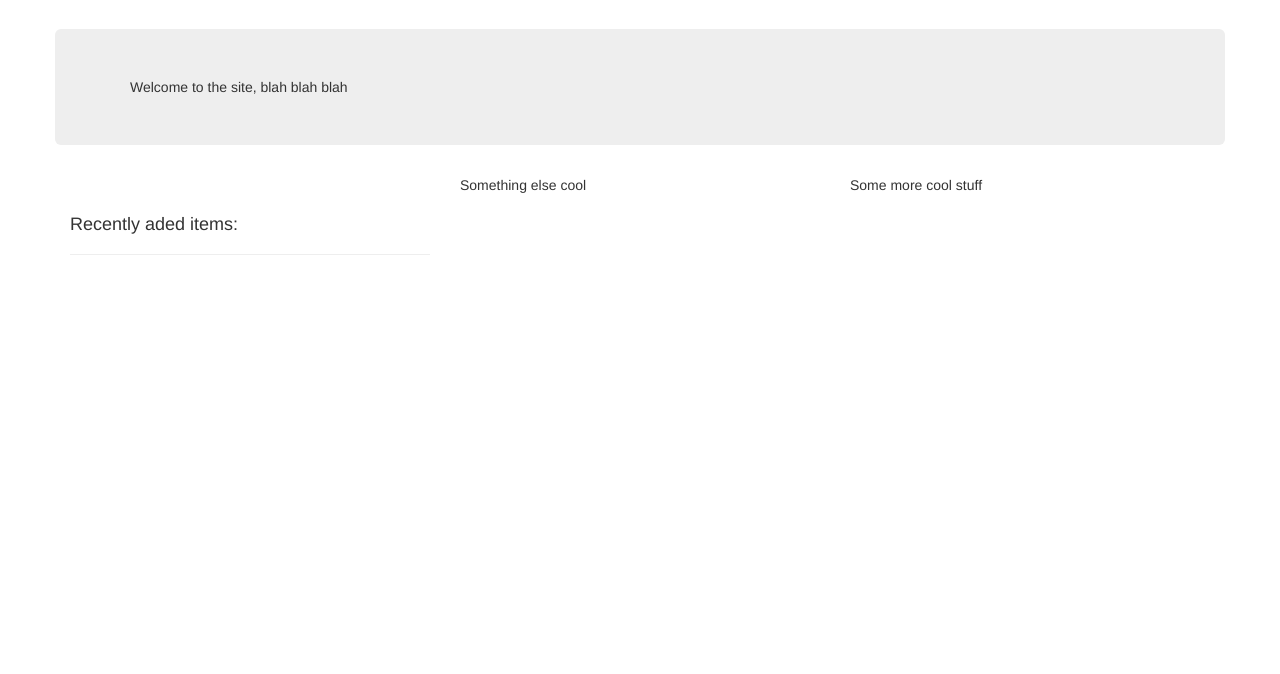
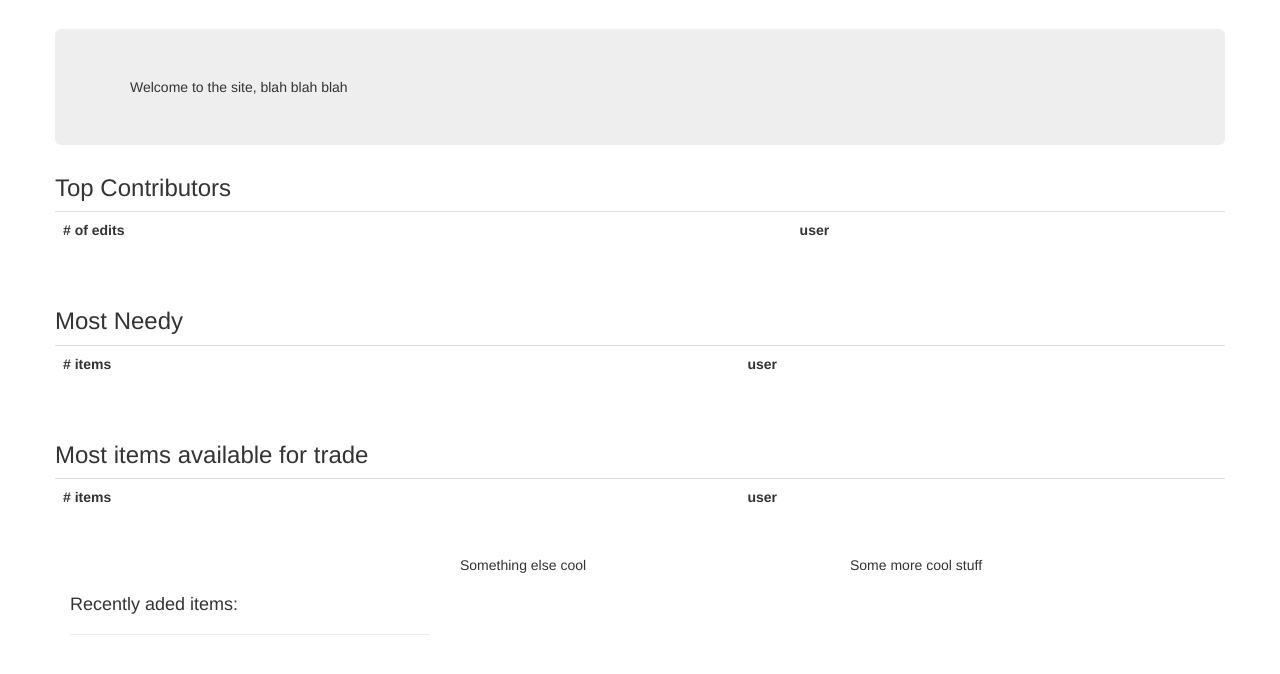
Before and after one commit to subiki/scarfage, a Flask app: page / in a window 1280 px wide. Shown: the part 51-725 px from the top of the page. Run offline with Flask 2, Linux system fonts and the light colour scheme; lists and menus that the app fills with data are empty; some libraries are stand-ins or nearby versions.

Commit message:
moving site stat to homepage.

```diff
--- a/scarf/main.py
+++ b/scarf/main.py
@@ -2,7 +2,7 @@
 from scarf import app
 from flask import render_template, session, request, flash
 from sql import doquery, read
-from scarflib import pagedata, latest_items
+from scarflib import pagedata, latest_items, get_whores_table, get_contribs_table, get_needy_table, get_willtrade_table
 from nocache import nocache
 
 @app.errorhandler(404)
@@ -41,6 +41,10 @@ def index():
     pd = pagedata()
     pd.title = "Scarfage"
 
+    pd.topcollectors = get_whores_table()
+    pd.topcontributors = get_contribs_table()
+    pd.topneedy = get_needy_table()
+    pd.topwilltrade = get_willtrade_table()
     pd.items = latest_items(50)
 
     return render_template('index.html', pd=pd)
--- a/scarf/templates/index.html
+++ b/scarf/templates/index.html
@@ -7,6 +7,53 @@
     Welcome to the site, blah blah blah
     </div>
 </div>
+
+
+<div class="page-heading"><h3> Top Contributors </h3></div>
+
+<table class="table">
+  <tr>
+  <th># of edits</th>
+  <th>user</th>
+  </tr>
+{% for user in pd.topcontributors %}
+  <tr>
+  <td>{{ user[0] }}</td>
+  <td><a href="/user/{{ user[1] }}">{{ user[1] }}</a></td>
+  </tr>
+{% endfor %}
+</table><br/>
+
+<div class="page-heading"><h3> Most Needy </h3></div>
+
+<table class="table">
+  <tr>
+  <th># items</th>
+  <th>user</th>
+  </tr>
+{% for user in pd.topneedy %}
+  <tr>
+  <td>{{ user[0] }}</td>
+  <td><a href="/user/{{ user[1] }}">{{ user[1] }}</a></td>
+  </tr>
+{% endfor %}
+</table><br/>
+
+
+<div class="page-heading"><h3> Most items available for trade </h3></div>
+
+<table class="table">
+  <tr>
+  <th># items</th>
+  <th>user</th>
+  </tr>
+{% for user in pd.topwilltrade %}
+  <tr>
+  <td>{{ user[0] }}</td>
+  <td><a href="/user/{{ user[1] }}">{{ user[1] }}</a></td>
+  </tr>
+{% endfor %}
+</table><br/>
 
 <div class="container">
   <div class="row">
```
